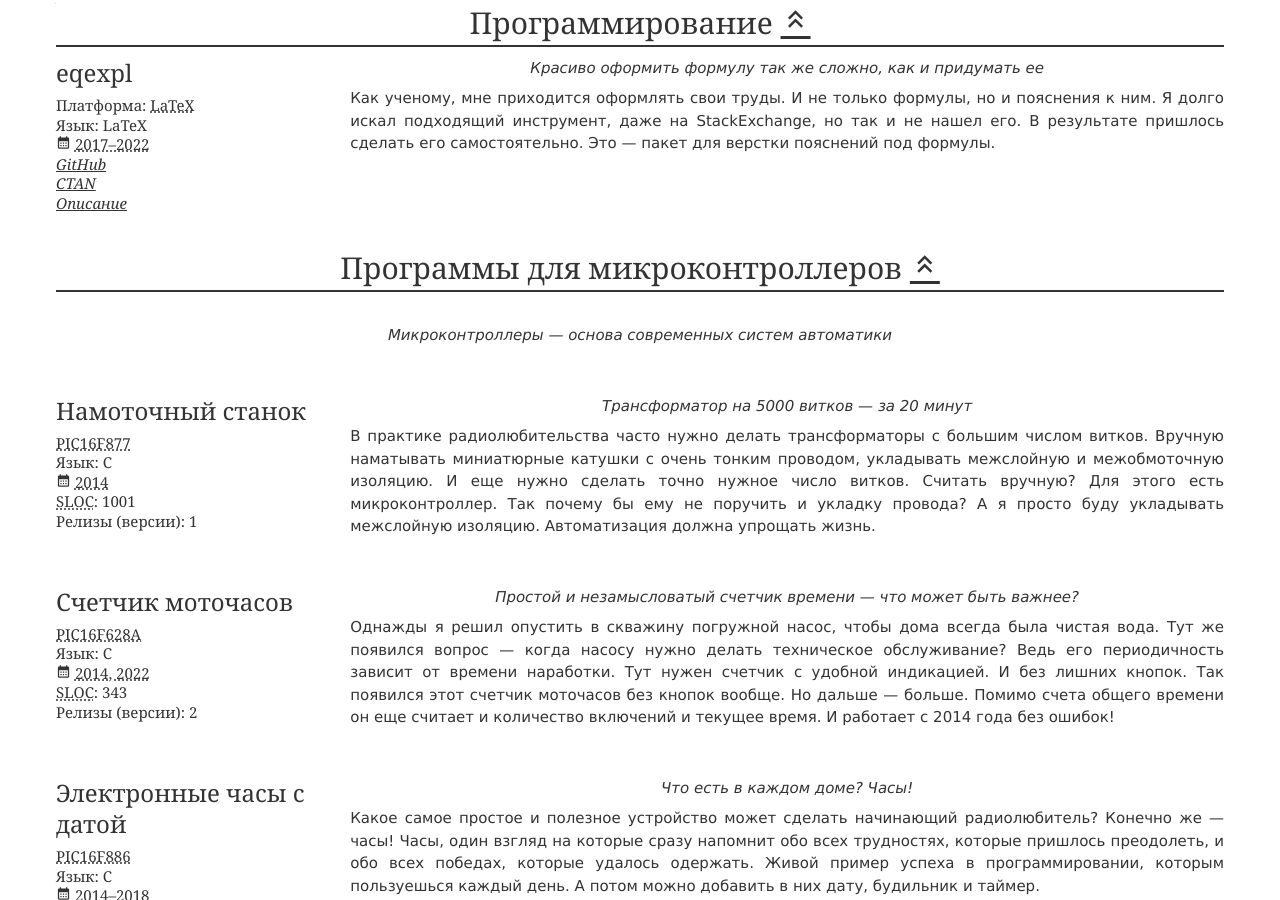
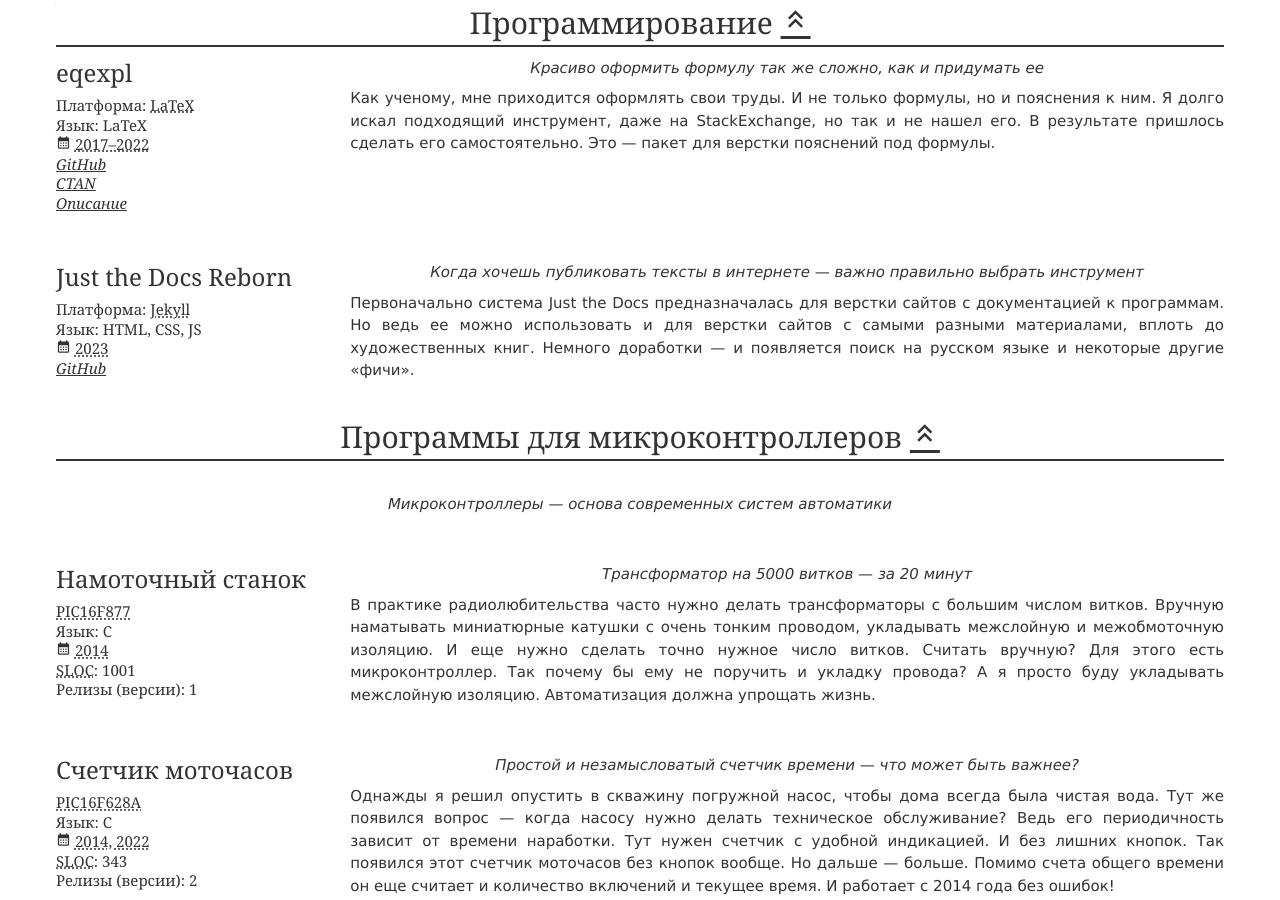
Before and after one commit to konstantin-morenko/jresume, a Jekyll site: the page built from index.md, in a window 1280 px wide and 900 px high, scrolled down 8130 px. Built offline with Jekyll 4.4.1, drawn with Linux system fonts in a browser that asks for light colours.

Commit message:
Just the Docs project

```diff
--- a/_data/programming.yml
+++ b/_data/programming.yml
@@ -63,3 +63,21 @@ cards:
     инструмент, даже на StackExchange, но так и не нашел его.  В
     результате пришлось сделать его самостоятельно.  Это — пакет для
     верстки пояснений под формулы.
+
+
+- name: Just the Docs Reborn
+  platform: Jekyll
+  languages: [HTML, CSS, JS]
+  years: 2023
+  links:
+  - text: GitHub
+    url: https://github.com/konstantin-morenko/just-the-docs-reborn
+
+  quote: Когда хочешь публиковать тексты в интернете — важно правильно выбрать инструмент
+  description: |
+
+    Первоначально система Just the Docs предназначалась для верстки
+    сайтов с документацией к программам.  Но ведь ее можно
+    использовать и для верстки сайтов с самыми разными материалами,
+    вплоть до художественных книг.  Немного доработки — и появляется
+    поиск на русском языке и некоторые другие «фичи».
```
